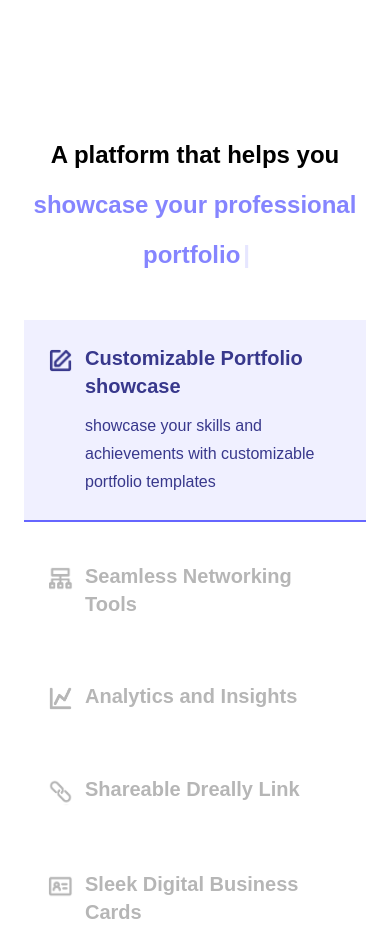
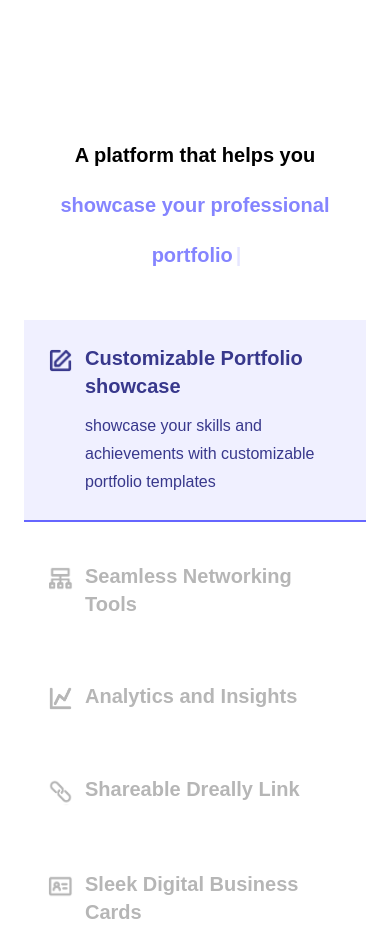
Before and after one commit to Vader4k/Dreally, a React (Vite) app: page / in a window 390 px wide. Shown: the part 3220-4147 px from the top of the page. Built offline with nearby package versions, Linux system fonts and the light colour scheme; a web font is replaced by a local one.

Commit message:
@fix/  gotten the perfect font size

```diff
--- a/src/components/Services.jsx
+++ b/src/components/Services.jsx
@@ -121,7 +121,7 @@ const Services = () => {
 
       <Info />
 
-      <h1 className=' text-center font-bold text-2xl md:text-3xl lg:text-4xl mt-20 lg:mt-40 leading-[50px]'>
+      <h1 className=' text-center font-bold text-xl md:text-3xl lg:text-4xl mt-20 lg:mt-40 leading-[50px]'>
         A platform that helps you
         <br />
        {" "}
```
